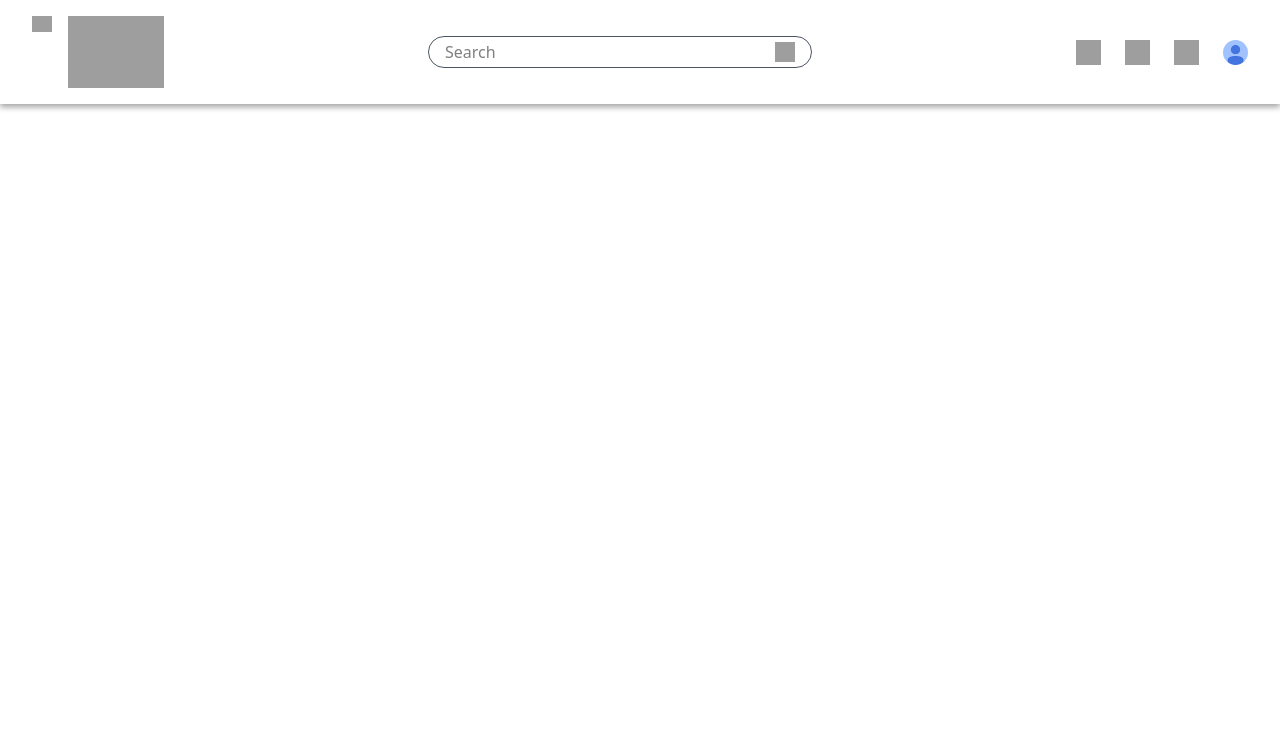
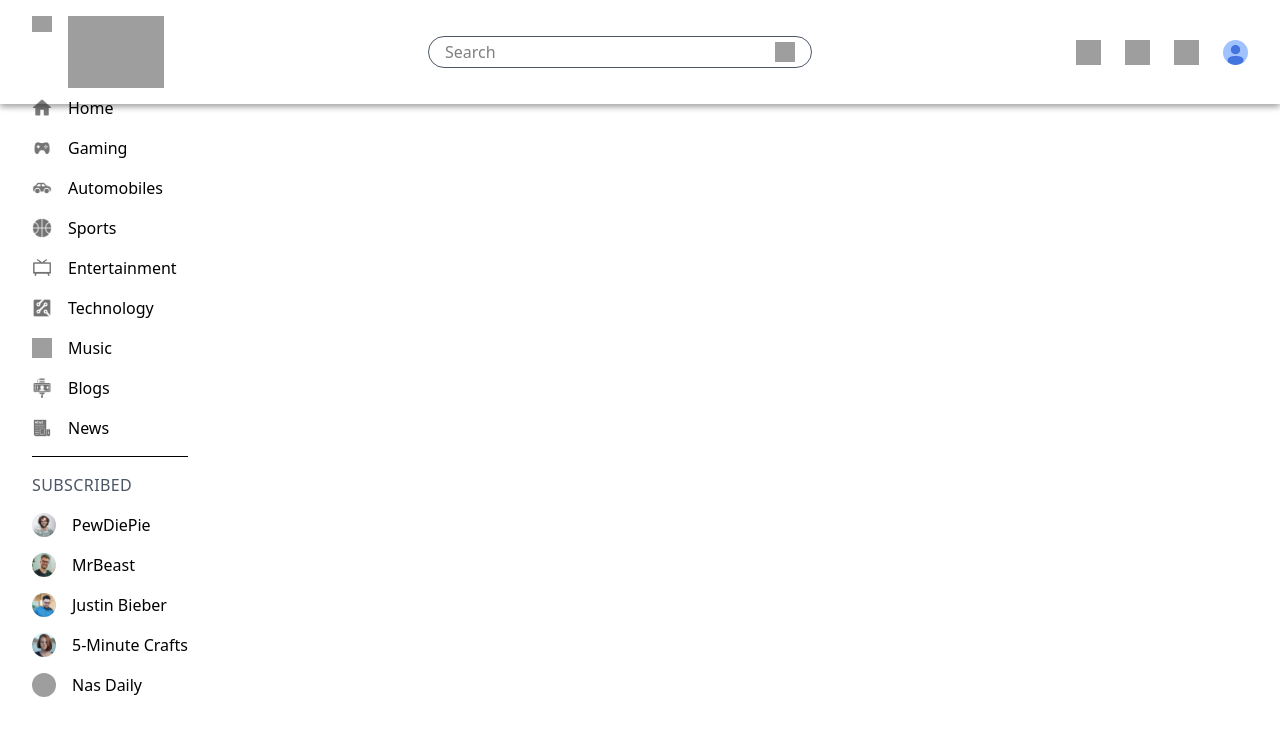
Before and after one commit to Code-Crafting/YouTube_Clone, a React (Vite) app: page / in a window 1280 px wide. Shown: the top 736 px of the page. Built offline with nearby package versions, Linux system fonts and the light colour scheme; grey boxes are pictures that could not be loaded.

Commit message:
add aside

```diff
--- a/package.json
+++ b/package.json
@@ -13,6 +13,8 @@
     "@tailwindcss/vite": "^4.1.13",
     "react": "^19.1.1",
     "react-dom": "^19.1.1",
+    "react-router": "^7.8.2",
+    "react-router-dom": "^7.8.2",
     "tailwindcss": "^4.1.13"
   },
   "devDependencies": {
--- a/src/App.jsx
+++ b/src/App.jsx
@@ -1,9 +1,11 @@
+import Aside from "./Components/Aside";
 import Navbar from "./Components/Navbar";
 
 function App() {
   return (
     <div className="">
       <Navbar />
+      <Aside />
     </div>
   );
 }
--- /dev/null
+++ b/src/Components/Aside.jsx
@@ -0,0 +1,65 @@
+import automoniles from "../assets/automobiles.png";
+import blogs from "../assets/blogs.png";
+import entertainment from "../assets/entertainment.png";
+import gaming from "../assets/game_icon.png";
+import home from "../assets/home.png";
+import music from "../assets/music.png";
+import technology from "../assets/tech.png";
+import sports from "../assets/sports.png";
+import news from "../assets/news.png";
+
+import tom from "../assets/tom.png";
+import simon from "../assets/simon.png";
+import megan from "../assets/megan.png";
+import cameron from "../assets/cameron.png";
+import jack from "../assets/jack.png";
+
+function Aside() {
+  const category = [
+    { name: "Home", img: home },
+    { name: "Gaming", img: gaming },
+    { name: "Automobiles", img: automoniles },
+    { name: "Sports", img: sports },
+    { name: "Entertainment", img: entertainment },
+    { name: "Technology", img: technology },
+    { name: "Music", img: music },
+    { name: "Blogs", img: blogs },
+    { name: "News", img: news },
+  ];
+
+  const suscribed = [
+    { name: "PewDiePie", img: jack },
+    { name: "MrBeast", img: simon },
+    { name: "Justin Bieber", img: tom },
+    { name: "5-Minute Crafts", img: megan },
+    { name: "Nas Daily", img: cameron },
+  ];
+  return (
+    <div className="w-max pt-24 pb-4 px-8 flex justify-center flex-col gap-4">
+      {category.map((el, i) => (
+        <div className="flex gap-4 items-center" key={i}>
+          <img src={el.img} alt="name" className="w-[20px] h-[20px]" />
+          <p>{el.name}</p>
+        </div>
+      ))}
+      <hr />
+
+      <p className="text-gray-600 tracking-wide font-medium">SUBSCRIBED</p>
+
+      <div className="flex flex-col gap-4 justify-center">
+        {suscribed.map((el, i) => (
+          <div className="flex gap-4 items-center" key={i}>
+            <img
+              src={el.img}
+              alt="name"
+              className="w-[24px] h-[24px] rounded-full"
+            />
+            <p>{el.name}</p>
+          </div>
+        ))}
+      </div>
+    </div>
+  );
+}
+
+export default Aside;
--- a/src/Components/Navbar.jsx
+++ b/src/Components/Navbar.jsx
@@ -8,14 +8,19 @@
 
 function Navbar() {
   return (
-    <div className="flex justify-between items-center py-4 px-8 shadow-nav">
+    <div className="fixed w-full">
+      <div className=" flex justify-between items-center py-4 px-8 shadow-nav">
         <div className="flex gap-4">
           <img
             src={menu}
             alt="menu"
             className="w-[20px] h-[16px] hover:cursor-pointer"
           />
-        <img src={logo} alt="logo" className="w-[96px] hover:cursor-pointer" />
+          <img
+            src={logo}
+            alt="logo"
+            className="w-[96px] hover:cursor-pointer"
+          />
         </div>
 
         <div className="flex items-center gap-2 w-sm border-gray-600 border rounded-2xl px-4 h-[32px]">
@@ -54,6 +59,7 @@
           />
         </div>
       </div>
+    </div>
   );
 }
 
```
Also changed, not shown: 1 other file (tests, documents, lock files or other folders). Lines whose indentation alone changed are shown as unchanged.
